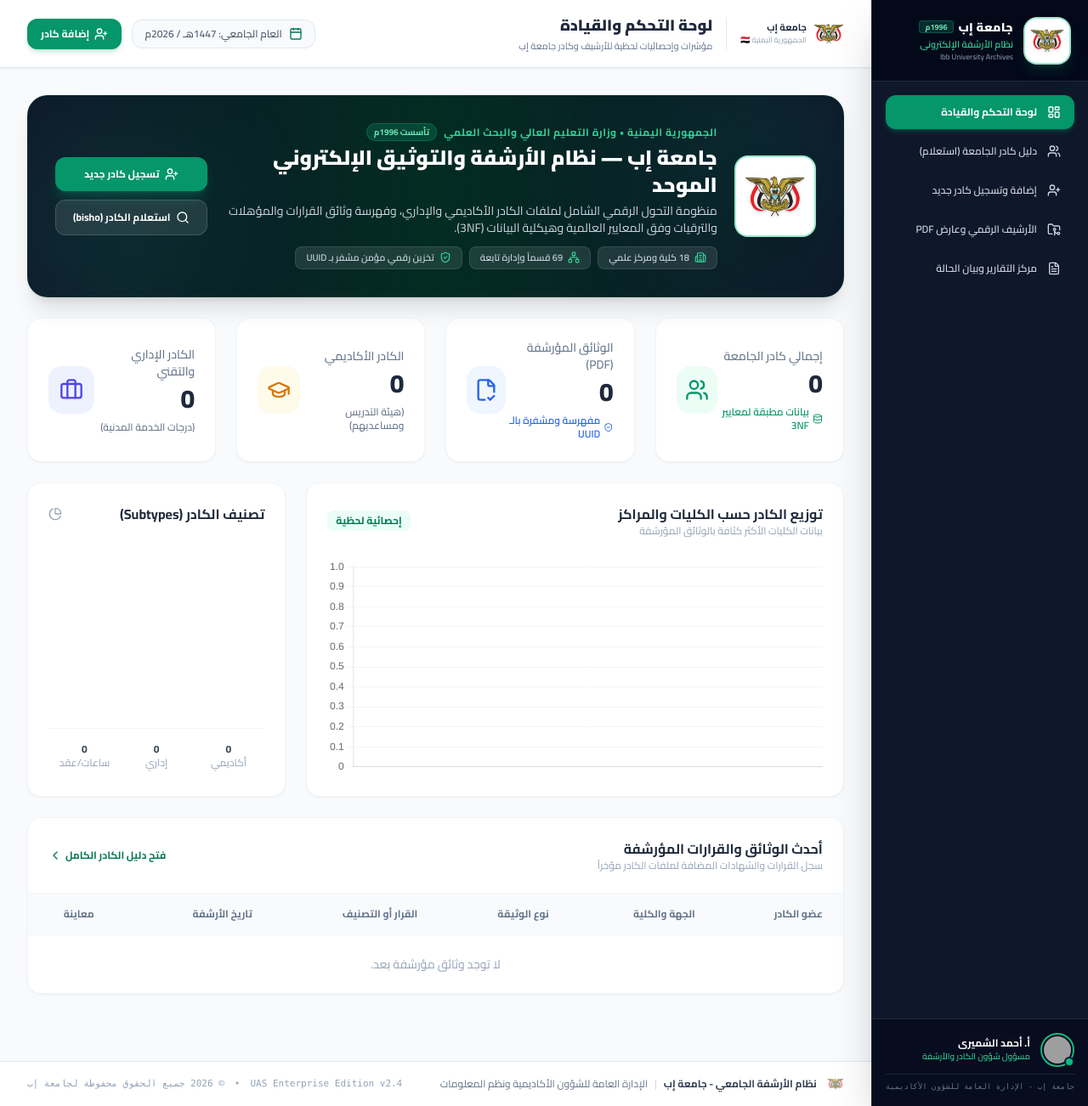
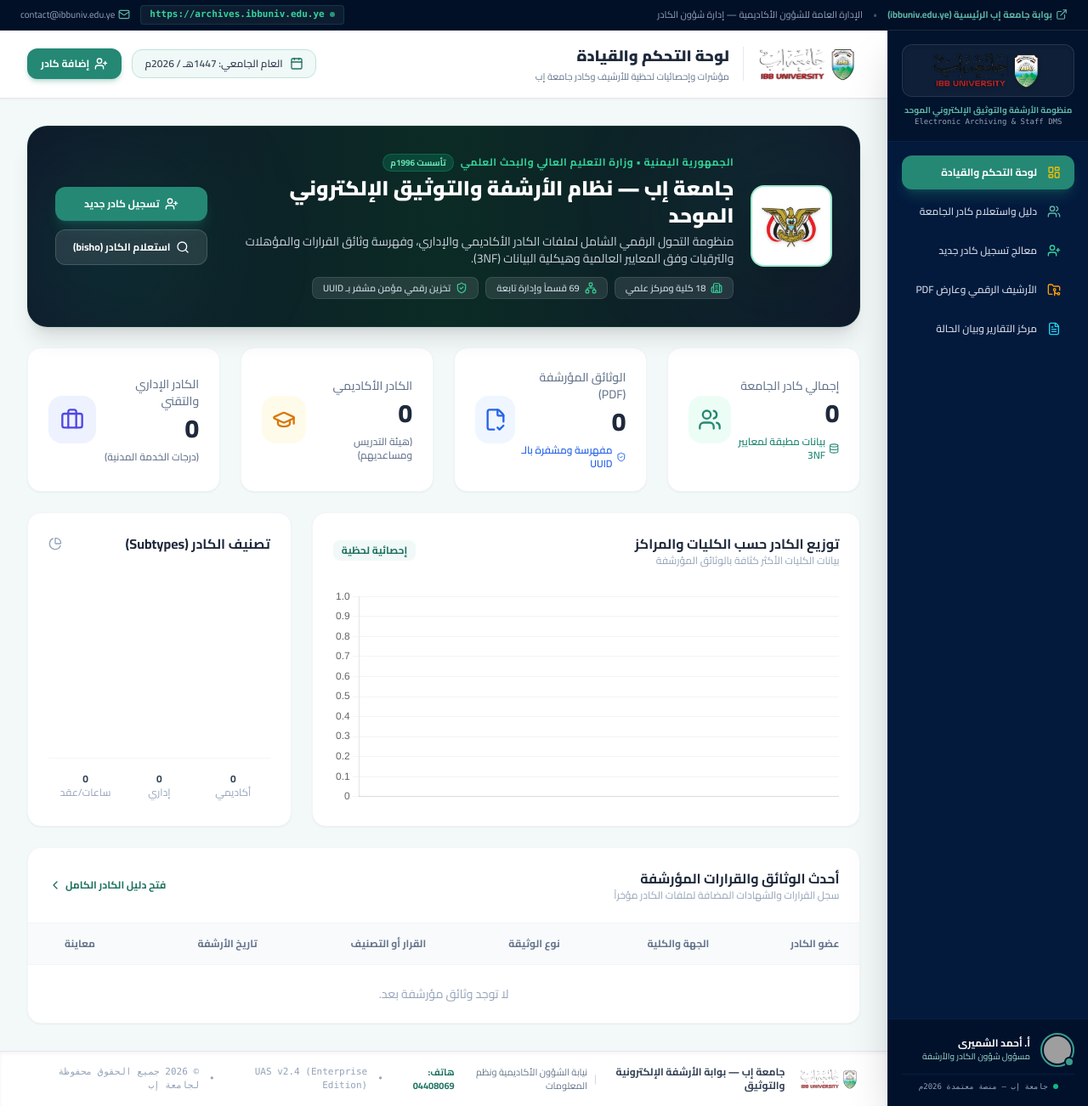
Before and after one commit to hrnafifgit/university-archiving-system, a Laravel app: page / in a window 1280 px wide. Shown: the whole page at 85% size. Run offline with Laravel 12, Linux system fonts and the light colour scheme; data that the repository does not hold is empty; a map, chart or similar area stays blank; some libraries are stand-ins or nearby versions; grey boxes are pictures that could not be loaded.

Commit message:
feat: unify official Ibb University branding, colors (#248874, #031a3d, #f4bf00) and live logos (archives.ibbuniv.edu.ye)

```diff
--- a/Demo_Version/resources/views/dashboard.blade.php
+++ b/Demo_Version/resources/views/dashboard.blade.php
@@ -230,7 +230,7 @@
             datasets: [{
                 label: 'عدد الكادر',
                 data: {!! json_encode($colleges->pluck('staff_count')) !!},
-                backgroundColor: '#059669',
+                backgroundColor: '#248874',
                 borderRadius: 8
             }]
         },
@@ -253,7 +253,7 @@
             labels: ['أكاديمي', 'إداري', 'متعاقد'],
             datasets: [{
                 data: [{{ $academicStaffCount }}, {{ $adminStaffCount }}, {{ $contractStaffCount }}],
-                backgroundColor: ['#10b981', '#6366f1', '#f59e0b'],
+                backgroundColor: ['#248874', '#031a3d', '#f4bf00'],
                 borderWidth: 0
             }]
         },
--- a/Demo_Version/resources/views/layouts/app.blade.php
+++ b/Demo_Version/resources/views/layouts/app.blade.php
@@ -3,12 +3,12 @@
 <head>
     <meta charset="UTF-8">
     <meta name="viewport" content="width=device-width, initial-scale=1.0">
-    <title>@yield('title', 'جامعة إب | نظام الأرشفة الجامعي الإلكتروني')</title>
+    <title>@yield('title', 'جامعة إب | نظام الأرشفة والتوثيق الجامعي الموحد')</title>
     <!-- أيقونة الهوية الرسمية لجامعة إب (Favicon) -->
-    <link rel="icon" type="image/png" href="{{ asset('images/ibb_logo.png') }}">
-    <link rel="shortcut icon" type="image/png" href="{{ asset('images/ibb_logo.png') }}">
+    <link rel="icon" type="image/png" href="{{ asset('images/official_web_logo.png') }}">
+    <link rel="shortcut icon" type="image/png" href="{{ asset('images/official_web_logo.png') }}">
 
-    <!-- خط القاهرة Cairo الرسمي -->
+    <!-- خط القاهرة Cairo الرسمي المعتمد في موقع جامعة إب -->
     <link rel="preconnect" href="https://fonts.googleapis.com">
     <link rel="preconnect" href="https://fonts.gstatic.com" crossorigin>
     <link href="https://fonts.googleapis.com/css2?family=Cairo:wght@300;400;500;600;700;800;900&display=swap" rel="stylesheet">
@@ -26,113 +26,137 @@
                 extend: {
                     fontFamily: { sans: ['Cairo', 'sans-serif'] },
                     colors: {
+                        // الألوان الرسمية المعتمدة المستخرجة بدقة من سيرفر جامعة إب:
                         univ: {
-                            50: '#ecfdf5',
-                            100: '#d1fae5',
-                            200: '#a7f3d0',
-                            300: '#6ee7b7',
-                            400: '#34d399',
-                            500: '#10b981',
-                            600: '#059669',
-                            700: '#047857',
-                            800: '#065f46',
-                            900: '#064e3b',
-                            950: '#022c22',
+                            50: '#f0f9f7',
+                            100: '#def1ed',
+                            200: '#bee3db',
+                            300: '#90cfc3',
+                            400: '#5db6a5',
+                            500: '#399d8b',
+                            600: '#248874', // اللون الزمردي الرسمي لجامعة إب (#248874)
+                            700: '#1e7261',
+                            800: '#1a5b4f',
+                            900: '#164c42',
+                            950: '#0b2b25',
+                        },
+                        navy: {
+                            700: '#0b2ba7',
+                            800: '#07214a',
+                            900: '#031a3d', // اللون الكحلي الرسمي لموقع جامعة إب (#031a3d)
+                            950: '#021027',
                         },
                         gold: {
-                            400: '#fbbf24',
-                            500: '#f59e0b',
-                            600: '#d97706',
-                            700: '#b45309',
-                        }
+                            400: '#ffa000',
+                            500: '#f4bf00', // اللون الذهبي الأكاديمي للجامعة (#f4bf00)
+                            600: '#d99b00',
+                        },
+                        surface: '#f3f8f9', // الرمادي الفاتح المعتمد في خلفيات موقع الجامعة (#f3f8f9)
                     }
                 }
             }
         }
     </script>
     <style>
-        body { font-family: 'Cairo', sans-serif; }
+        body { font-family: 'Cairo', sans-serif; background-color: #f3f8f9; }
         .univ-gradient {
-            background: linear-gradient(135deg, #064e3b 0%, #047857 50%, #065f46 100%);
+            background: linear-gradient(135deg, #031a3d 0%, #164c42 50%, #248874 100%);
         }
     </style>
     @stack('styles')
 </head>
-<body class="bg-slate-50 text-slate-800 flex h-screen overflow-hidden">
+<body class="bg-surface text-slate-800 flex flex-col h-screen overflow-hidden">
 
-    <!-- القائمة الجانبية بالهوية المؤسسية (Sidebar) -->
-    <aside class="w-68 bg-slate-900 text-white flex flex-col justify-between shadow-2xl flex-shrink-0 z-20 border-l border-slate-800">
-        <div>
-            <!-- شعار وهوية جامعة إب الرسمية -->
-            <div class="h-24 flex items-center px-5 border-b border-slate-800 bg-slate-950/80">
-                <div class="w-14 h-14 rounded-2xl bg-white p-1.5 flex items-center justify-center border-2 border-emerald-500/40 shadow-lg shadow-emerald-900/40 shrink-0">
-                    <img src="{{ asset('images/ibb_logo.png') }}" alt="شعار جامعة إب" class="w-full h-full object-contain filter drop-shadow">
+    <!-- 1. الشريط المؤسسي العلوي الموحد (Subdomain Portal Bar: archives.ibbuniv.edu.ye) -->
+    <div class="bg-navy-950 text-slate-300 text-[11px] py-1.5 px-6 flex items-center justify-between border-b border-white/10 shrink-0 z-30">
+        <div class="flex items-center space-x-3 space-x-reverse">
+            <a href="https://www.ibbuniv.edu.ye" target="_blank" class="flex items-center text-univ-400 hover:text-univ-300 font-bold transition">
+                <i data-lucide="external-link" class="w-3.5 h-3.5 ml-1"></i>
+                <span>بوابة جامعة إب الرئيسية (ibbuniv.edu.ye)</span>
+            </a>
+            <span class="text-slate-600 hidden sm:inline">•</span>
+            <span class="text-slate-400 hidden sm:inline">الإدارة العامة للشؤون الأكاديمية — إدارة شؤون الكادر</span>
         </div>
-                <div class="mr-3 overflow-hidden">
-                    <div class="flex items-center space-x-1.5 space-x-reverse">
-                        <h1 class="font-black text-sm tracking-wide text-white">جامعة إب</h1>
-                        <span class="text-[9px] bg-emerald-500/20 text-emerald-300 font-bold px-1.5 py-0.2 rounded border border-emerald-500/30">1996م</span>
-                    </div>
-                    <p class="text-[11px] text-emerald-400 font-semibold truncate mt-0.5">نظام الأرشفة الإلكتروني</p>
-                    <p class="text-[9px] text-slate-400 font-normal truncate">Ibb University Archives</p>
+        <div class="flex items-center space-x-3 space-x-reverse">
+            <span class="flex items-center text-emerald-400 font-mono font-bold bg-white/5 px-2.5 py-0.5 rounded border border-emerald-500/20">
+                <span class="w-1.5 h-1.5 rounded-full bg-emerald-400 animate-pulse ml-1.5"></span>
+                https://archives.ibbuniv.edu.ye
+            </span>
+            <a href="mailto:contact@ibbuniv.edu.ye" class="hidden md:flex items-center text-slate-400 hover:text-white transition">
+                <i data-lucide="mail" class="w-3.5 h-3.5 ml-1 text-univ-400"></i>
+                <span>contact@ibbuniv.edu.ye</span>
+            </a>
         </div>
     </div>
 
-            <!-- روابط الملاحة الرئيسية -->
+    <!-- 2. جسم التطبيق الأساسي (Sidebar + Main Content) -->
+    <div class="flex flex-1 overflow-hidden">
+        <!-- القائمة الجانبية بالهوية المؤسسية الكحلية الداكنة (#031a3d) -->
+        <aside class="w-68 bg-navy-900 text-white flex flex-col justify-between shadow-2xl flex-shrink-0 z-20 border-l border-navy-800">
+            <div>
+                <!-- الشعار الرسمي الحي لجامعة إب المخصص للخلفيات الداكنة (سُحب من خادم الجامعة) -->
+                <div class="p-4 border-b border-navy-800 bg-navy-950/70">
+                    <div class="flex items-center justify-center p-2 rounded-xl bg-white/5 border border-white/10 shadow-inner">
+                        <img src="{{ asset('images/official_web_logo_dark.png') }}" alt="جامعة إب - Ibb University" class="h-11 w-auto object-contain filter drop-shadow">
+                    </div>
+                    <div class="mt-2 text-center">
+                        <span class="text-[10px] text-univ-400 font-bold block">منظومة الأرشفة والتوثيق الإلكتروني الموحد</span>
+                        <span class="text-[9px] text-slate-400 block font-mono">Electronic Archiving & Staff DMS</span>
+                    </div>
+                </div>
+
+                <!-- روابط الملاحة الرئيسية بألوان الهوية الرسمية -->
                 <nav class="p-4 space-y-1.5 text-xs font-semibold">
-                <a href="{{ route('dashboard') }}" class="flex items-center px-4 py-3 rounded-xl {{ request()->routeIs('dashboard') ? 'bg-univ-600 text-white shadow-md shadow-univ-600/30 font-bold' : 'text-slate-300 hover:bg-slate-800 hover:text-white' }} transition">
-                    <i data-lucide="layout-dashboard" class="w-4 h-4 ml-3"></i>
+                    <a href="{{ route('dashboard') }}" class="flex items-center px-4 py-3 rounded-xl {{ request()->routeIs('dashboard') ? 'bg-univ-600 text-white shadow-lg shadow-univ-600/30 font-bold' : 'text-slate-300 hover:bg-navy-800 hover:text-white' }} transition">
+                        <i data-lucide="layout-dashboard" class="w-4 h-4 ml-3 text-gold-500"></i>
                         <span>لوحة التحكم والقيادة</span>
                     </a>
-                <a href="{{ route('staff.index') }}" class="flex items-center px-4 py-3 rounded-xl {{ request()->routeIs('staff.index') ? 'bg-univ-600 text-white shadow-md shadow-univ-600/30 font-bold' : 'text-slate-300 hover:bg-slate-800 hover:text-white' }} transition">
-                    <i data-lucide="users" class="w-4 h-4 ml-3"></i>
-                    <span>دليل كادر الجامعة (استعلام)</span>
+                    <a href="{{ route('staff.index') }}" class="flex items-center px-4 py-3 rounded-xl {{ request()->routeIs('staff.index') ? 'bg-univ-600 text-white shadow-lg shadow-univ-600/30 font-bold' : 'text-slate-300 hover:bg-navy-800 hover:text-white' }} transition">
+                        <i data-lucide="users" class="w-4 h-4 ml-3 text-univ-400"></i>
+                        <span>دليل واستعلام كادر الجامعة</span>
                     </a>
-                <a href="{{ route('staff.create') }}" class="flex items-center px-4 py-3 rounded-xl {{ request()->routeIs('staff.create') ? 'bg-univ-600 text-white shadow-md shadow-univ-600/30 font-bold' : 'text-slate-300 hover:bg-slate-800 hover:text-white' }} transition">
-                    <i data-lucide="user-plus" class="w-4 h-4 ml-3"></i>
-                    <span>إضافة وتسجيل كادر جديد</span>
+                    <a href="{{ route('staff.create') }}" class="flex items-center px-4 py-3 rounded-xl {{ request()->routeIs('staff.create') ? 'bg-univ-600 text-white shadow-lg shadow-univ-600/30 font-bold' : 'text-slate-300 hover:bg-navy-800 hover:text-white' }} transition">
+                        <i data-lucide="user-plus" class="w-4 h-4 ml-3 text-emerald-400"></i>
+                        <span>معالج تسجيل كادر جديد</span>
                     </a>
-                <a href="{{ route('staff.show', 1) }}" class="flex items-center px-4 py-3 rounded-xl {{ request()->routeIs('staff.show') ? 'bg-univ-600 text-white shadow-md shadow-univ-600/30 font-bold' : 'text-slate-300 hover:bg-slate-800 hover:text-white' }} transition">
-                    <i data-lucide="folder-git-2" class="w-4 h-4 ml-3"></i>
+                    <a href="{{ route('staff.show', 1) }}" class="flex items-center px-4 py-3 rounded-xl {{ request()->routeIs('staff.show') ? 'bg-univ-600 text-white shadow-lg shadow-univ-600/30 font-bold' : 'text-slate-300 hover:bg-navy-800 hover:text-white' }} transition">
+                        <i data-lucide="folder-git-2" class="w-4 h-4 ml-3 text-gold-400"></i>
                         <span>الأرشيف الرقمي وعارض PDF</span>
                     </a>
-                <a href="{{ route('reports.index') }}" class="flex items-center px-4 py-3 rounded-xl {{ request()->routeIs('reports.index') ? 'bg-univ-600 text-white shadow-md shadow-univ-600/30 font-bold' : 'text-slate-300 hover:bg-slate-800 hover:text-white' }} transition">
-                    <i data-lucide="file-text" class="w-4 h-4 ml-3"></i>
+                    <a href="{{ route('reports.index') }}" class="flex items-center px-4 py-3 rounded-xl {{ request()->routeIs('reports.index') ? 'bg-univ-600 text-white shadow-lg shadow-univ-600/30 font-bold' : 'text-slate-300 hover:bg-navy-800 hover:text-white' }} transition">
+                        <i data-lucide="file-text" class="w-4 h-4 ml-3 text-cyan-400"></i>
                         <span>مركز التقارير وبيان الحالة</span>
                     </a>
                 </nav>
             </div>
 
-        <!-- معلومات المستخدم والجهة الرسمية -->
-        <div class="p-4 border-t border-slate-800 bg-slate-950/60">
+            <!-- بطاقة المستخدم والاعتماد المؤسسي -->
+            <div class="p-4 border-t border-navy-800 bg-navy-950/80">
                 <div class="flex items-center mb-2">
                     <div class="relative">
-                    <img class="w-10 h-10 rounded-full border-2 border-emerald-500 p-0.5 object-cover" src="https://ui-avatars.com/api/?name=أحمد+الشميري&background=047857&color=fff" alt="User">
-                    <span class="absolute bottom-0 right-0 w-3 h-3 bg-emerald-500 rounded-full border-2 border-slate-900"></span>
+                        <img class="w-10 h-10 rounded-full border-2 border-univ-500 p-0.5 object-cover" src="https://ui-avatars.com/api/?name=أحمد+الشميري&background=248874&color=fff" alt="User">
+                        <span class="absolute bottom-0 right-0 w-3 h-3 bg-univ-500 rounded-full border-2 border-navy-950"></span>
                     </div>
                     <div class="mr-3 overflow-hidden">
                         <p class="text-xs font-bold text-white truncate">أ. أحمد الشميري</p>
-                    <p class="text-[10px] text-emerald-400 font-medium truncate">مسؤول شؤون الكادر والأرشفة</p>
+                        <p class="text-[10px] text-univ-300 font-medium truncate">مسؤول شؤون الكادر والأرشفة</p>
                     </div>
                 </div>
-            <div class="text-[9px] text-slate-500 text-center border-t border-slate-800/80 pt-2 font-mono">
-                جامعة إب - الإدارة العامة للشؤون الأكاديمية
+                <div class="text-[9px] text-slate-400 text-center border-t border-navy-800/80 pt-2 font-mono flex items-center justify-center">
+                    <span class="w-1.5 h-1.5 rounded-full bg-emerald-500 ml-1.5"></span>
+                    <span>جامعة إب — منصة معتمدة 2026م</span>
                 </div>
             </div>
         </aside>
 
         <!-- المحتوى الرئيسي للموقع -->
         <main class="flex-1 flex flex-col overflow-y-auto">
-        <!-- الشريط العلوي المؤسسي (Top Header) -->
+            <!-- الشريط العلوي المؤسسي (Header) -->
             <header class="h-20 bg-white border-b border-slate-200 px-6 sm:px-8 flex items-center justify-between sticky top-0 z-10 flex-shrink-0 shadow-sm">
                 <div class="flex items-center">
-                <!-- شارة الهوية المؤسسية الرسمية -->
+                    <!-- الشعار الفاتح الحي لجامعة إب (المسحوب من موقع الجامعة) -->
                     <div class="hidden lg:flex items-center ml-4 pl-4 border-l border-slate-200">
-                    <img src="{{ asset('images/ibb_logo.png') }}" alt="جامعة إب" class="w-9 h-9 object-contain ml-2">
-                    <div>
-                        <span class="block text-[11px] font-bold text-slate-800 leading-tight">جامعة إب</span>
-                        <span class="block text-[9px] text-slate-400">الجمهورية اليمنية 🇾🇪</span>
-                    </div>
+                        <img src="{{ asset('images/official_web_logo.png') }}" alt="شعار جامعة إب" class="h-10 w-auto object-contain">
                     </div>
 
                     <div>
@@ -146,40 +170,43 @@
                 </div>
 
                 <div class="flex items-center space-x-3 space-x-reverse">
-                <!-- مؤشر التقويم الأكاديمي -->
-                <div class="hidden md:flex items-center text-xs text-slate-600 bg-slate-50 px-3.5 py-2 rounded-xl border border-slate-200 font-medium">
+                    <!-- شارة العام الجامعي الرسمية -->
+                    <div class="hidden md:flex items-center text-xs text-slate-700 bg-univ-50 px-3.5 py-2 rounded-xl border border-univ-200 font-semibold">
                         <i data-lucide="calendar" class="w-4 h-4 ml-2 text-univ-700"></i>
                         <span>العام الجامعي: 1447هـ / 2026م</span>
                     </div>
 
                     <!-- زر الإضافة السريع -->
-                <a href="{{ route('staff.create') }}" class="flex items-center bg-univ-600 hover:bg-univ-700 text-white px-4 py-2.5 rounded-xl text-xs font-bold shadow-md shadow-univ-600/20 transition">
+                    <a href="{{ route('staff.create') }}" class="flex items-center bg-univ-600 hover:bg-univ-700 text-white px-4 py-2.5 rounded-xl text-xs font-bold shadow-md shadow-univ-600/25 transition">
                         <i data-lucide="user-plus" class="w-4 h-4 ml-1.5"></i>
                         <span>إضافة كادر</span>
                     </a>
                 </div>
             </header>
 
-        <!-- جسم الصفحة -->
+            <!-- جسم الصفحة الرئيسي -->
             <div class="p-6 sm:p-8 space-y-6 flex-1">
                 @yield('content')
             </div>
 
-        <!-- تذييل الصفحة الرسمي (Official Footer) -->
-        <footer class="mt-auto py-4 px-8 border-t border-slate-200 bg-white text-slate-500 text-xs flex flex-col sm:flex-row items-center justify-between">
+            <!-- تذييل الصفحة الرسمي لجامعة إب (Institutional Footer) -->
+            <footer class="mt-auto py-4 px-8 border-t border-slate-200 bg-white text-slate-500 text-xs flex flex-col sm:flex-row items-center justify-between shadow-inner">
                 <div class="flex items-center space-x-2 space-x-reverse mb-2 sm:mb-0">
-                <img src="{{ asset('images/ibb_logo.png') }}" alt="جامعة إب" class="w-5 h-5 object-contain ml-1 opacity-70">
-                <span class="font-bold text-slate-700">نظام الأرشفة الجامعي - جامعة إب</span>
+                    <img src="{{ asset('images/official_web_logo.png') }}" alt="جامعة إب" class="h-6 w-auto object-contain ml-2 opacity-80">
+                    <span class="font-bold text-slate-700">جامعة إب — بوابة الأرشفة الإلكترونية والتوثيق</span>
                     <span class="text-slate-300">|</span>
-                <span>الإدارة العامة للشؤون الأكاديمية ونظم المعلومات</span>
+                    <span class="text-[11px] text-slate-500">نيابة الشؤون الأكاديمية ونظم المعلومات</span>
                 </div>
                 <div class="flex items-center space-x-3 space-x-reverse text-[11px] text-slate-400 font-mono">
-                <span>UAS Enterprise Edition v2.4</span>
+                    <span class="text-univ-700 font-bold font-sans">هاتف: 04408069</span>
+                    <span>•</span>
+                    <span>UAS v2.4 (Enterprise Edition)</span>
                     <span>•</span>
                     <span>© 2026 جميع الحقوق محفوظة لجامعة إب</span>
                 </div>
             </footer>
         </main>
+    </div>
 
     <script>
         lucide.createIcons();
```
Also changed, not shown: Demo_Version/resources/views/reports/index.blade.php (+30 -12 lines), agent.md (+34 -0 lines), Demo_Version/public/images/official_web_logo.png (added), Demo_Version/public/images/official_web_logo_dark.png (added). Lines whose indentation alone changed are shown as unchanged.
